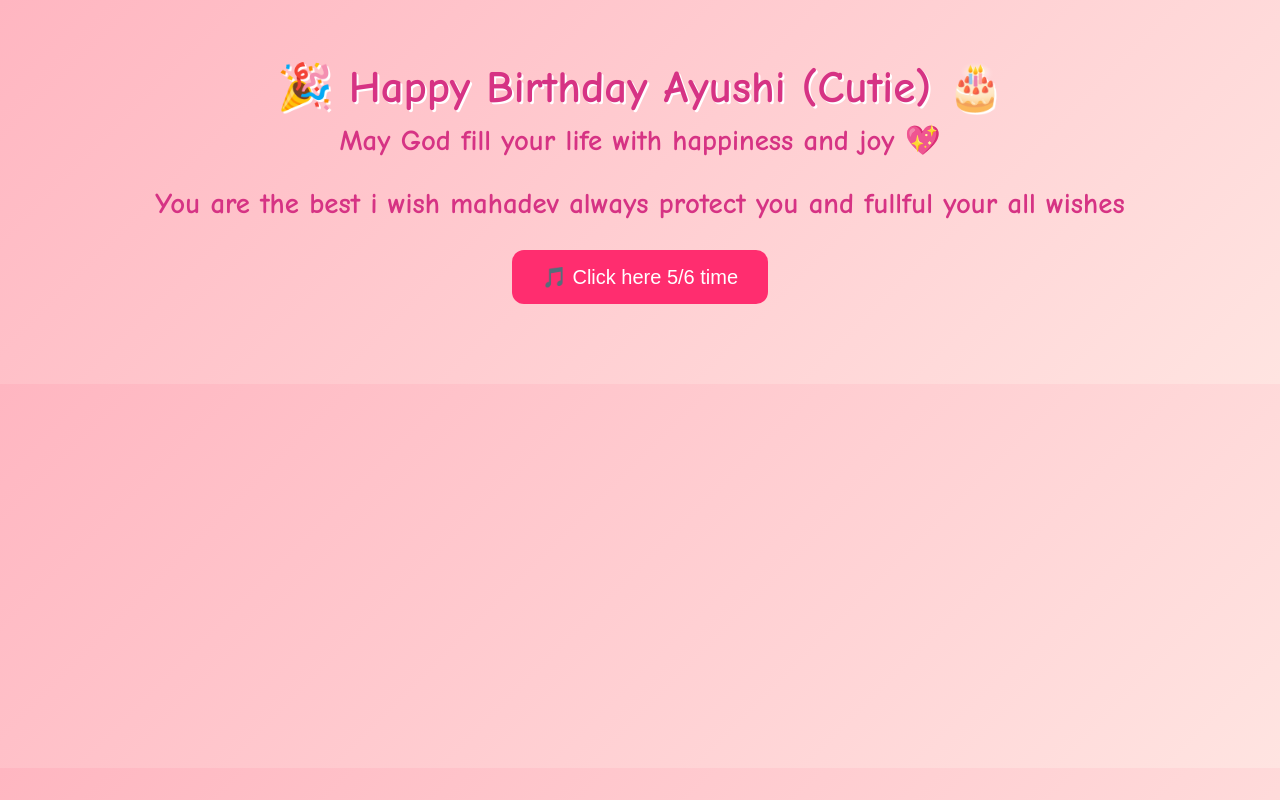
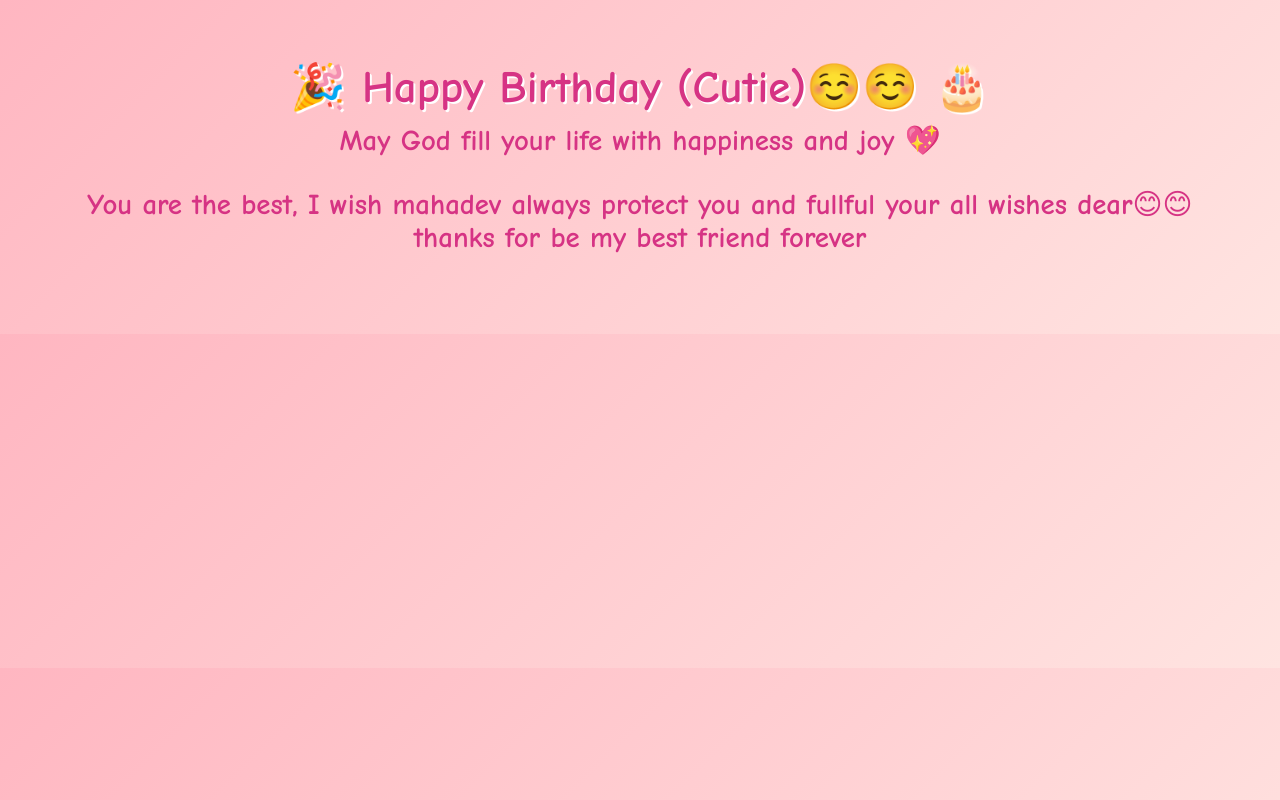
Before and after one commit to himanshu-kumar97/happy-birthday-, a plain HTML site: page index.html in a window 1280 px wide. Drawn offline with Linux system fonts and the light colour scheme.

Commit message:
Update index.html
done kro

```diff
--- a/index.html
+++ b/index.html
@@ -86,17 +86,14 @@
 </style>
 </head>
 <body>
-
-<h1>🎉 Happy Birthday Ayushi (Cutie) 🎂</h1>
+<h1>🎉 Happy Birthday (Cutie)☺️☺️ 🎂</h1>
 <h2>May God fill your life with happiness and joy 💖</h2>
 
-<h2>You are the best i wish mahadev always protect you and fullful your all wishes</h2>
-
-<button id="playBtn">🎵 Click here 5/6 time </button>
+<h2>You are the best, I wish mahadev always protect you and fullful your all wishes dear😊😊
+    thanks for be my best friend forever </h2>
 
 <audio id="bdaySong">
   <source src="birthday.mp3" type="audio/mpeg">
-  Your browser does not support the audio element.
 </audio>
 
 <script>
```
